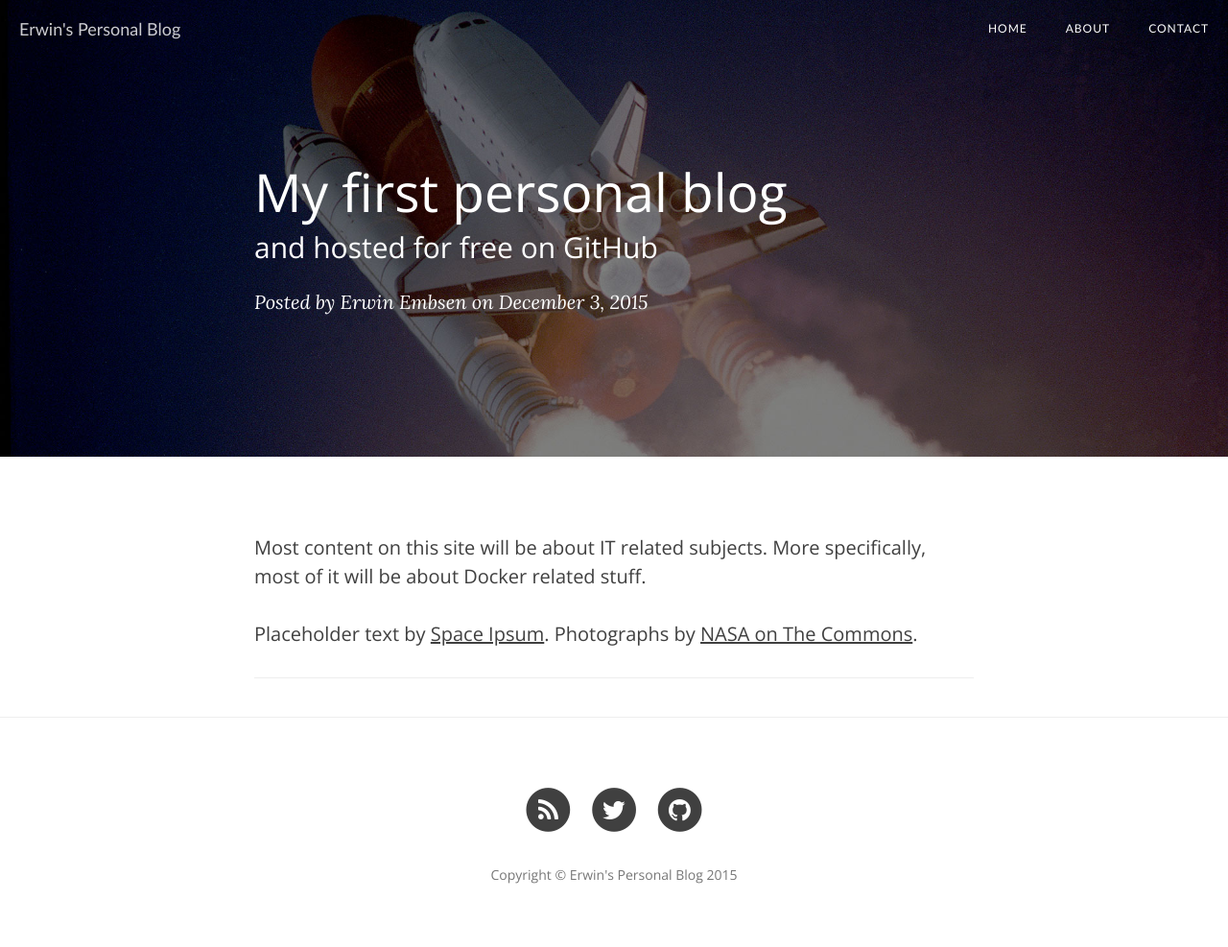
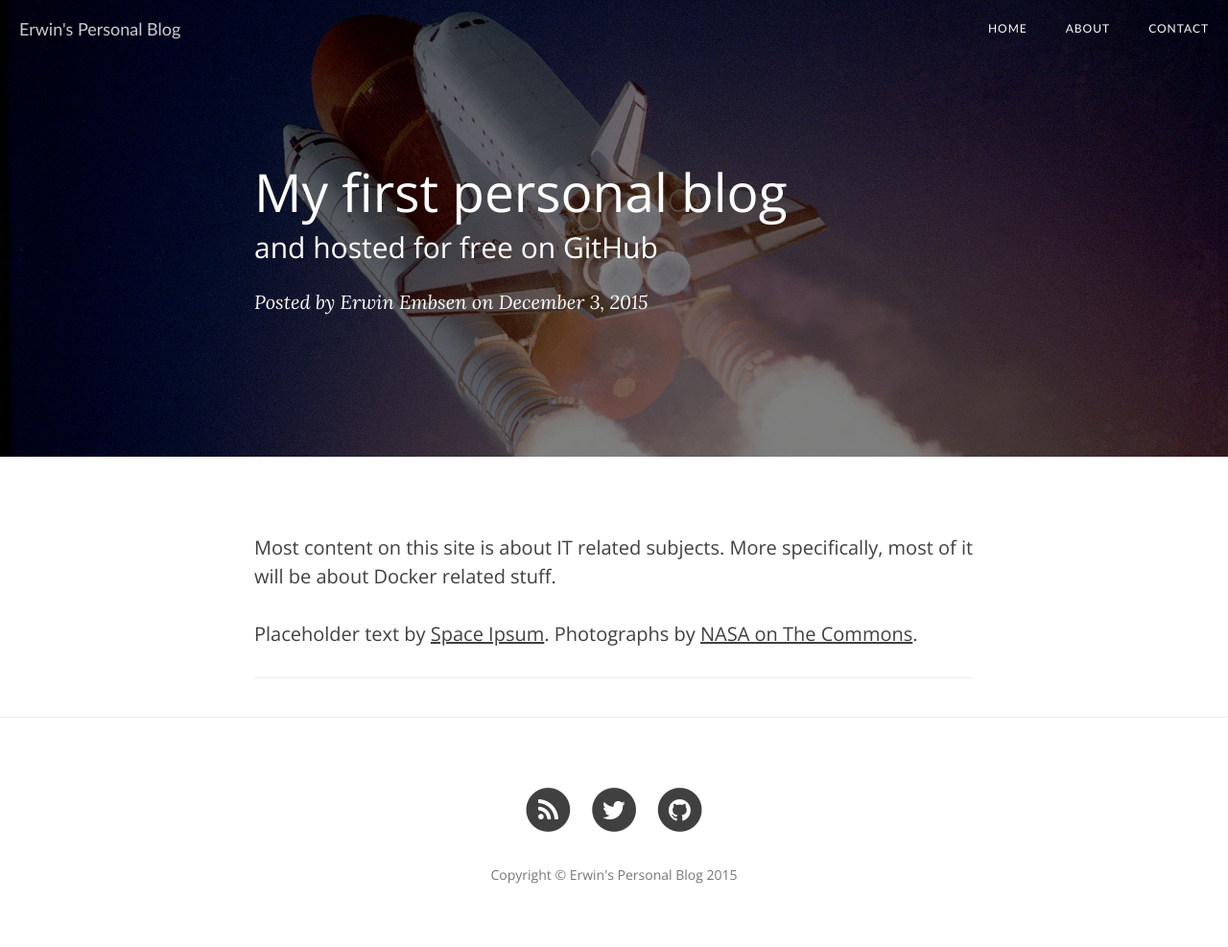
Before and after one commit to eembsen/eembsen.github.io, a Jekyll site: the page built from _posts/2015-12-03-first.markdown, in a window 1280 px wide. Shown: the whole page at 96% size. Built offline with Jekyll 4.4.1, drawn with Linux system fonts in a browser that asks for light colours; nearby versions of some CDN libraries.

Commit message:
Repairing about me and such

```diff
--- a/_posts/2015-12-03-first.markdown
+++ b/_posts/2015-12-03-first.markdown
@@ -7,6 +7,6 @@ author:     "Erwin Embsen"
 header-img: "img/post-bg-01.jpg"
 ---
 
-<p>Most content on this site will be about IT related subjects. More specifically, most of it will be about Docker related stuff.</p>
+<p>Most content on this site is about IT related subjects. More specifically, most of it will be about Docker related stuff.</p>
 
 <p>Placeholder text by <a href="http://spaceipsum.com/">Space Ipsum</a>. Photographs by <a href="https://www.flickr.com/photos/nasacommons/">NASA on The Commons</a>.</p>
```
